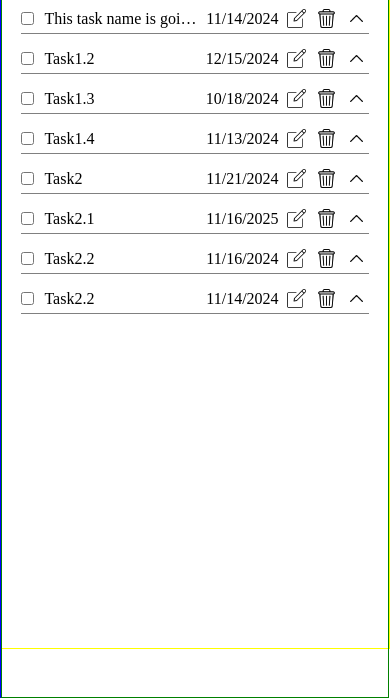
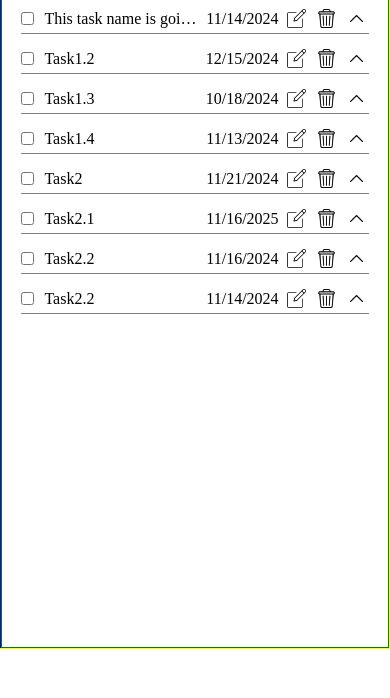
Before and after one commit to jordanmichb/improved-todo, a website built with webpack: page src/template.html in a window 390 px wide. Shown: the part 195-893 px from the top of the page. After the commit the page ends 844 px from the top, so only its background shows below. Built offline with nearby package versions, Linux system fonts and the light colour scheme.

Commit message:
Fixed screen height issue on small screen
Header shows on small screen. Main and sidebar
height are 100% of body height, pushing them to
overflow. Heights at this screen size are now
100% - header height.

```diff
--- a/src/styles.css
+++ b/src/styles.css
@@ -129,7 +129,7 @@ nav h2:not(:first-child) {
     width: calc(100% - 18rem);
     margin-left: 18rem;
     padding: 20px 5%;
-    overflow: hidden;
+    /* overflow: hidden; */
     /* transition: margin-left 500ms, width 500ms; */
 }
 
@@ -272,6 +272,7 @@ nav h2:not(:first-child) {
     #sidebar {
         transform: translateX(-18rem);
         transition: margin-left 500ms;
+        min-height: calc(100% - 50px);
     }
 
 
@@ -282,6 +283,7 @@ nav h2:not(:first-child) {
     #main {
         margin-left: 0;
         width: 100%;
+        min-height: calc(100% - 50px);
     }
 
     header {
```
